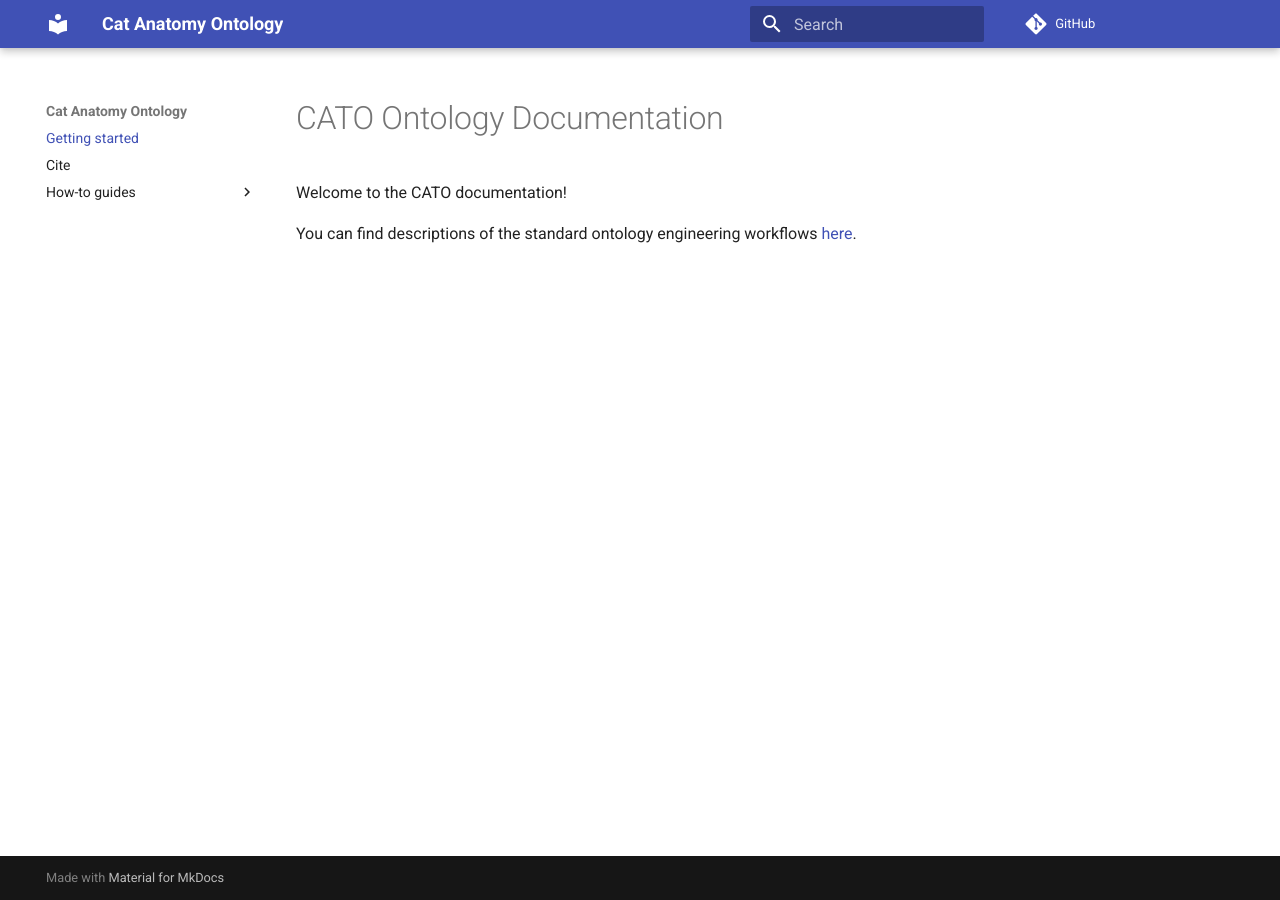
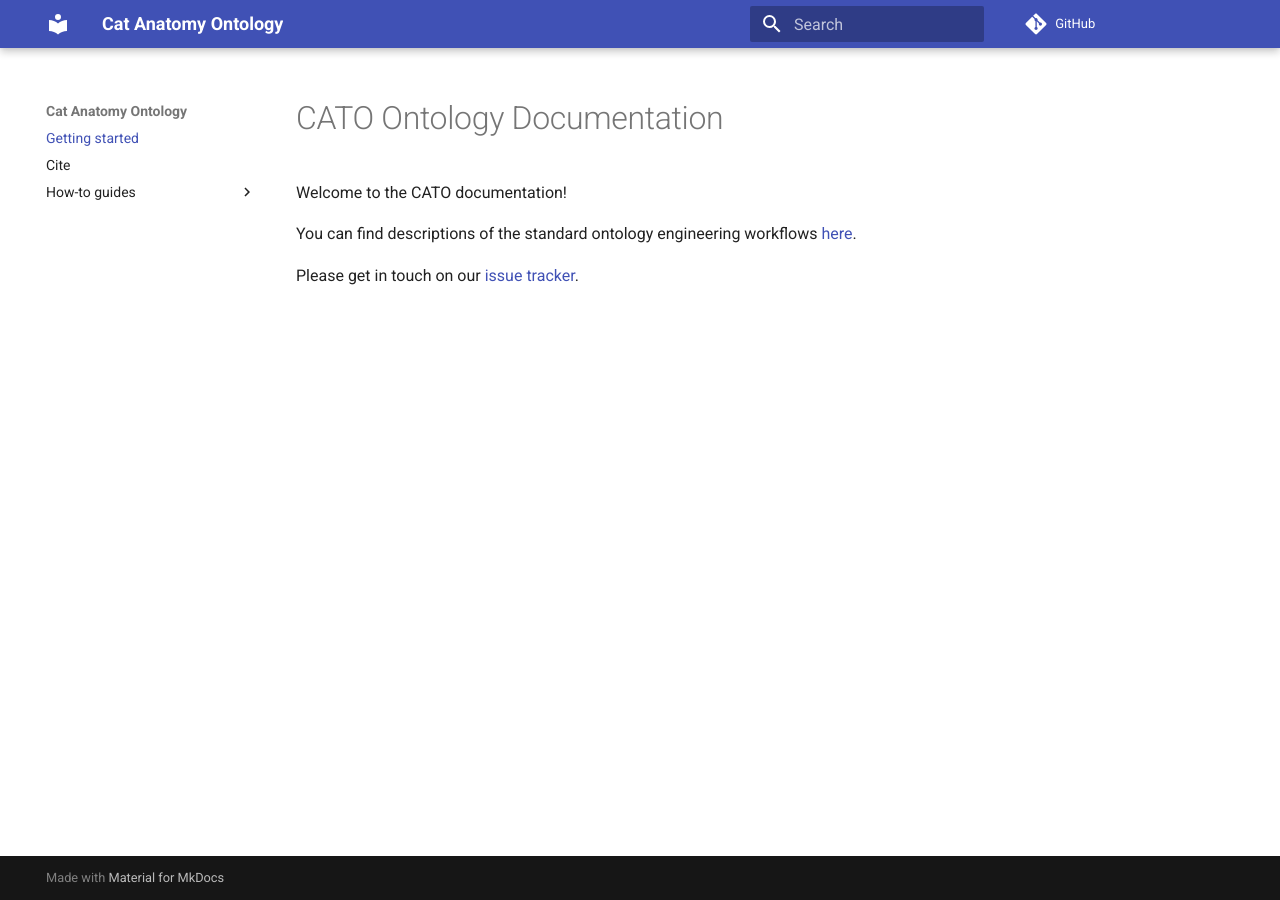
Before and after one commit to matentzn/cato-ontology-icbo2022, an MkDocs documentation site: the page built from docs/index.md, in a window 1280 px wide. Built offline with MkDocs 1.6.1 and Material for MkDocs 9.7.7, drawn with Linux system fonts in a browser that asks for light colours; comment, search, counter and statistics services are not loaded.

Commit message:
Update index.md

```diff
--- a/docs/index.md
+++ b/docs/index.md
@@ -5,3 +5,5 @@
 Welcome to the CATO documentation!
 
 You can find descriptions of the standard ontology engineering workflows [here](odk-workflows/index.md).
+
+Please get in touch on our [issue tracker](https://github.com/matentzn/cato-ontology-icbo2022/issues).
```
